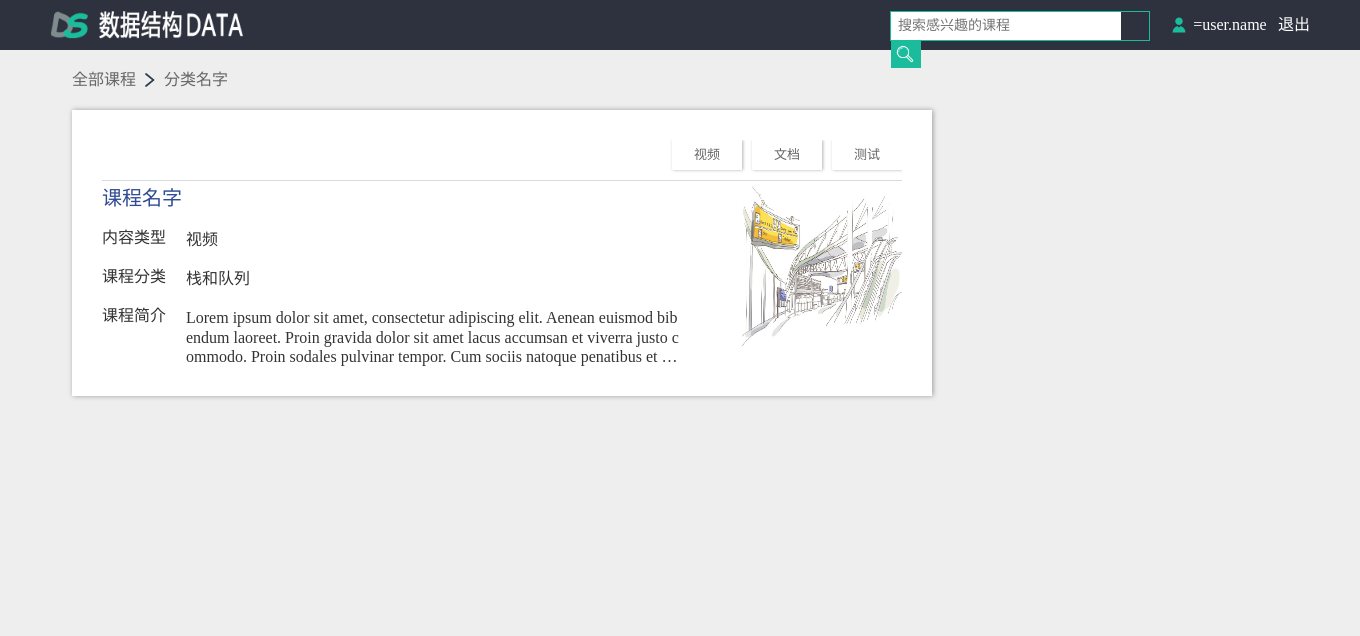
After one commit to Dida1209/graduation, a Node server app: page /summarize in a window 1360 px wide. The commit adds this page. Shown: the top 636 px of the page. Run offline with Node 20, Linux system fonts and the light colour scheme; some libraries are stand-ins or nearby versions.

Commit message:
summarize1

```diff
--- a/config/routes.js
+++ b/config/routes.js
@@ -18,4 +18,11 @@ module.exports = function(app){
 
         })
     })
+
+//总结
+    app.get('/summarize',function(req,res){
+        res.render('summarize',{
+
+        })
+    })
 }
--- /dev/null
+++ b/public/stylesheets/nav.css
@@ -0,0 +1,24 @@
+.navContainer{
+    width:1260px;
+    padding:20px 0;
+    margin-left:72px;
+    height:60px;
+}
+.classify,
+.addClassify{
+    display:inline-block;
+    height:20px;
+    line-height:20px;
+    font-size:16px;
+}
+.addClassify .array{
+    vertical-align:bottom;
+    display:inline-block;
+    width:25px;
+    height:20px;
+    background:url('/img/crumb.png') no-repeat 0 0 ;
+}
+.addClassify .classifyName{
+    display:inline-block;
+    height:20px;
+}
--- /dev/null
+++ b/public/stylesheets/sumCourse.css
@@ -0,0 +1,62 @@
+.sumCourse{
+    corsor:pointer;
+    width:100%;
+}
+.courseLeft{
+    float:left;
+    width:620px;
+}
+.courseLeft .courseFirst{
+    height:24px;
+    line-height:24px;
+}
+.courseName{
+    font-size:20px;
+    color:#2F4B93;
+}
+.courseFirst span:not(.courseName){
+    width:20px;
+    height:20px;
+    float:right;
+    margin-left:10px;
+}
+.courseSecond{
+    float:left;
+    width:620px;
+    font-size:16px;
+    color:#333;
+}
+.courseSecond .courseDetail {
+    padding-top:20px;
+    font-size:16px;
+}
+.courseSecond .courseDetail span{
+    display:inline-block;
+    float:left;
+    height:20px;
+    padding-right:20px;
+}
+.courseSecond .courseDetail p{
+    display:inline-block;
+    width:495px;
+    overflow:hidden;
+    text-overflow:ellipsis;
+    /*溢出等咯号隐藏*/
+    word-wrap:break-word;
+    word-break:break-all;
+    /*强制换行*/
+    display:-webkit-box;
+    -webkit-box-orient:vertical;
+    -webkit-line-clamp:3;
+    line-height:1.2;
+}
+.courseRight{
+    float:right;
+    width:160px;
+    height:160px;
+    margin-left:20px;
+}
+.courseRight img{
+    width:160px;
+    height:160px;
+}
--- /dev/null
+++ b/public/stylesheets/summarizeBlock.css
@@ -0,0 +1,30 @@
+.summarizeContainer{
+    margin-left:72px;
+    padding:30px;
+    width:860px;
+    background:#fff;
+    box-shadow:rgba(0,0,0,.35) 1px 0 5px;
+}
+.summarizeTop{
+    padding-bottom:10px;
+    width:100%;
+    height:40px;
+    color:#2F4B93;
+}
+.summarizeTop a{
+    float:right;
+    margin-left:10px;
+    display:inline-block;
+    width:70px;
+    height:30px;
+    line-height:30px;
+    text-align:center;
+    font-size:13px;
+    box-shadow:rgba(33,33,33,.35) 1px 0 3px;
+    cursor:pointer;
+}
+.sumCourseContainer{
+    width:100%;
+    padding-top:5px;
+    border-top:1px solid #D7DCDE;
+}
--- /dev/null
+++ b/views/includes/nav.jade
@@ -0,0 +1,8 @@
+//
+   Created by lenovo-pc on 2017/2/25.
+.navContainer
+    .classify
+        span 全部课程
+    .addClassify
+        span.array
+        span.classifyName 分类名字
--- /dev/null
+++ b/views/includes/sumCourse.jade
@@ -0,0 +1,22 @@
+//
+   Created by lenovo-pc on 2017/2/25.
+
+a.sumCourse.clear
+    .courseLeft
+        .courseFirst
+            span.courseName 课程名字
+            span.collect
+            span.comment
+            span.zan
+        .courseSecond
+            .courseDetail
+                span 内容类型
+                p 视频
+            .courseDetail
+                span 课程分类
+                p 栈和队列
+            .courseDetail
+                span 课程简介
+                p Lorem ipsum dolor sit amet, consectetur adipiscing elit. Aenean euismod bibendum laoreet. Proin gravida dolor sit amet lacus accumsan et viverra justo commodo. Proin sodales pulvinar tempor. Cum sociis natoque penatibus et magnis dis parturient montes, nascetur ridiculus mus. Nam fermentum, nulla luctus pharetra vulputate, felis tellus mollis orci, sed rhoncus sapien nunc eget odio.
+    .courseRight
+        img(src='/img/0.jpg')
--- /dev/null
+++ b/views/includes/summarizeBlock.jade
@@ -0,0 +1,9 @@
+//
+   Created by lenovo-pc on 2017/2/25.
+.summarizeContainer
+    .summarizeTop.clear
+        a.test 测试
+        a.document 文档
+        a.video 视频
+    .sumCourseContainer.clear
+        include ../includes/sumCourse
--- a/views/pages/resource.jade
+++ b/views/pages/resource.jade
@@ -4,7 +4,7 @@ extend ../layout
 
 block append style
     link(rel='stylesheet',href='/stylesheets/head.css')
-    link(rel='stylesheet',href='/stylesheets/resource.css')
+    link(rel='stylesheet',href='/stylesheets/bodyColor.css')
     link(rel='stylesheet',href='/stylesheets/coursetable.css')
     link(rel='stylesheet',href='/stylesheets/courseContent.css')
     link(rel='stylesheet',href='/stylesheets/comment.css')
--- /dev/null
+++ b/views/pages/summarize.jade
@@ -0,0 +1,15 @@
+//
+   Created by lenovo-pc on 2017/2/25.
+
+extend ../layout
+
+block append style
+    link(rel='stylesheet',href='/stylesheets/bodyColor.css')
+    link(rel='stylesheet',href='/stylesheets/head.css')
+    link(rel='stylesheet',href='/stylesheets/nav.css')
+    link(rel='stylesheet',href='/stylesheets/summarizeBlock.css')
+    link(rel='stylesheet',href='/stylesheets/sumCourse.css')
+block content
+    include ../includes/header
+    include ../includes/nav
+    include ../includes/summarizeBlock
--- /dev/null
+++ b/views/pages/user.jade
@@ -0,0 +1,3 @@
+
+//
+   Created by lenovo-pc on 2017/2/25.
```
Also changed, not shown: public/stylesheets/bodyColor.css (renamed from public/stylesheets/resource.css).
